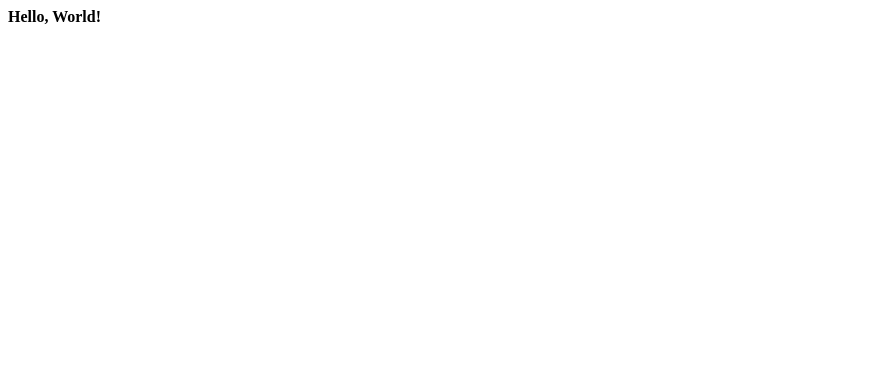
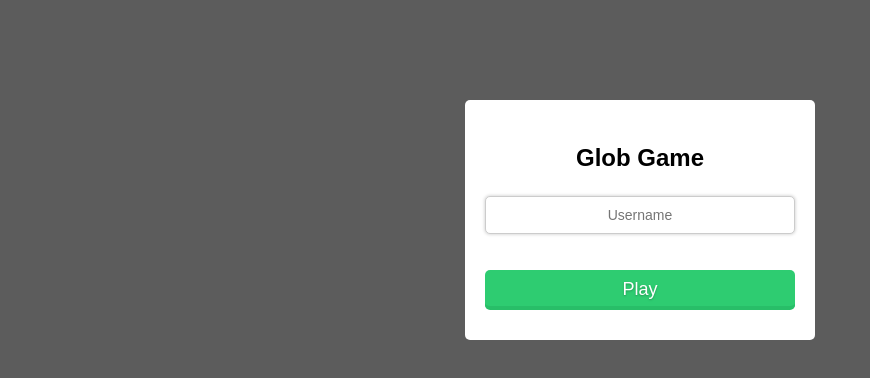
Before and after one commit to 1Axen/glob-game, a website built with webpack: page public/index.html in a window 1280 px wide. Shown: the whole page, without its empty margins (0-870 px from the left). Built offline with nearby package versions, Linux system fonts and the light colour scheme.

Commit message:
add start menu

```diff
--- a/client/app.js
+++ b/client/app.js
@@ -1 +1,25 @@
-console.log("hello world!")
+function is_valid_username(username) {
+    const pattern = /^\w*$/;
+    return pattern.exec(username) !== null;
+}
+
+window.onload = function() {
+    const start_button = document.getElementById("startButton")
+    const username_input = document.getElementById("usernameInput")
+    const username_error_text = document.querySelector("#startMenu .input-error")
+
+    start_button.onclick = function() {
+        var username = username_input.value
+        if (!is_valid_username(username)) {
+            username_error_text.style.opacity = 1
+            return
+        }
+
+        username_error_text.style.opacity = 0
+    }
+
+    username_input.addEventListener("keypress", function(e) {
+        var key = e.key
+        console.log(key)
+    })
+}
--- /dev/null
+++ b/public/css/style.css
@@ -0,0 +1,118 @@
+* {
+    font-family: sans-serif;
+    font-size: 14px;
+}
+
+html, body {
+    background-color: #222;
+    overflow: hidden;
+}
+
+html, body, canvas {
+    width: 100%;
+    height: 100%;
+    margin: 0;
+    padding: 0;
+    background: rgba(0, 0, 0, 0.4);
+
+}
+
+div {
+    -webkit-user-select: none; /* webkit (safari, chrome) browsers */
+    -moz-user-select: none; /* mozilla browsers */
+    -khtml-user-select: none; /* webkit (konqueror) browsers */
+    -ms-user-select: none; /* IE10+ */
+}
+
+#startMenu {
+    position: relative;
+    margin: auto;
+    margin-top: 100px;
+    width: 350px;
+    padding: 20px;
+    border-radius: 5px;
+    -moz-border-radius: 5px;
+    -webkit-border-radius: 5px;
+    background-color: white;
+    box-sizing: border-box;
+    z-index: 2;
+}
+
+#startMenu p {
+    padding: 0;
+    text-align: center;
+    font-size: x-large;
+    font-weight: bold;
+}
+
+#usernameInput {
+    width: 100%;
+    text-align: center;
+    padding: 10px;
+    border: solid 1px #dcdcdc;
+    transition: box-shadow 0.3s, border 0.3s;
+    box-sizing: border-box;
+    border-radius: 5px;
+    -moz-border-radius: 5px;
+    -webkit-border-radius: 5px;
+    margin-bottom: 10px;
+    outline: none;
+}
+
+#usernameInput:focus, #usernameInput.focus {
+    border: solid 1px #CCCCCC;
+    box-shadow: 0 0 3px 1px #DDDDDD;
+}
+
+#startButton {
+    position: relative;
+    margin: auto;
+    margin-top: 10px;
+    width: 100%;
+    height: 40px;
+    box-sizing: border-box;
+    font-size: large;
+    color: white;
+    text-align: center;
+    text-shadow: 0 1px 2px rgba(0, 0, 0, 0.25);
+    background: #2ecc71;
+    border: 0;
+    border-bottom: 2px solid #28be68;
+    cursor: pointer;
+    -webkit-box-shadow: inset 0 -2px #28be68;
+    box-shadow: inset 0 -2px #28be68;
+    border-radius: 5px;
+    -moz-border-radius: 5px;
+    -webkit-border-radius: 5px;
+    margin-bottom: 10px;
+}
+
+#startButton:active, #startButton:hover {
+    top: 1px;
+    background: #55D88B;
+    outline: none;
+    -webkit-box-shadow: none;
+    box-shadow: none;
+}
+
+#startMenu h3 {
+    padding-bottom: 0;
+    margin-bottom: 0;
+}
+
+#startMenu ul {
+    margin: 10px;
+    padding: 10px;
+    margin-top: 0;
+}
+
+#startMenu .input-error {
+    color: red;
+    opacity: 0;
+    font-size : 12px;
+}
+
+*:focus {
+ outline: 1px solid transparent;
+ border-style: none;
+}
--- a/public/index.html
+++ b/public/index.html
@@ -4,9 +4,17 @@
         <meta charset="UTF-8">
         <title>Glob Game</title>
         <meta name="viewport" content="width=device-width, initial-scale=1.0, maximum-scale=1.0, minimum-scale=1.0, user-scalable=no">
+        <audio id="spawn" src="./audio/spawn.mp3"></audio>
+        <link rel="stylesheet" href="./css/style.css" />
     </head>
     <body>
-        <b>Hello, World!</b>
+        <div id="startMenu">
+            <p>Glob Game</p>
+            <input type="text" tabindex="0" autofocus placeholder="Username" id="usernameInput" maxlength="20" />
+            <b class="input-error">Username must be alphanumeric characters only!</b>
+            <a onclick="document.getElementById('spawn').play();"><button id="startButton">Play</button></a>
+        </div>
         <script src="./app.js"></script>
+        <script src="https://code.jquery.com/jquery-3.7.1.min.js" integrity="sha256-/JqT3SQfawRcv/BIHPThkBvs0OEvtFFmqPF/lYI/Cxo=" crossorigin="anonymous"></script>
     </body>
 </html>
```
Also changed, not shown: 1 other file.
